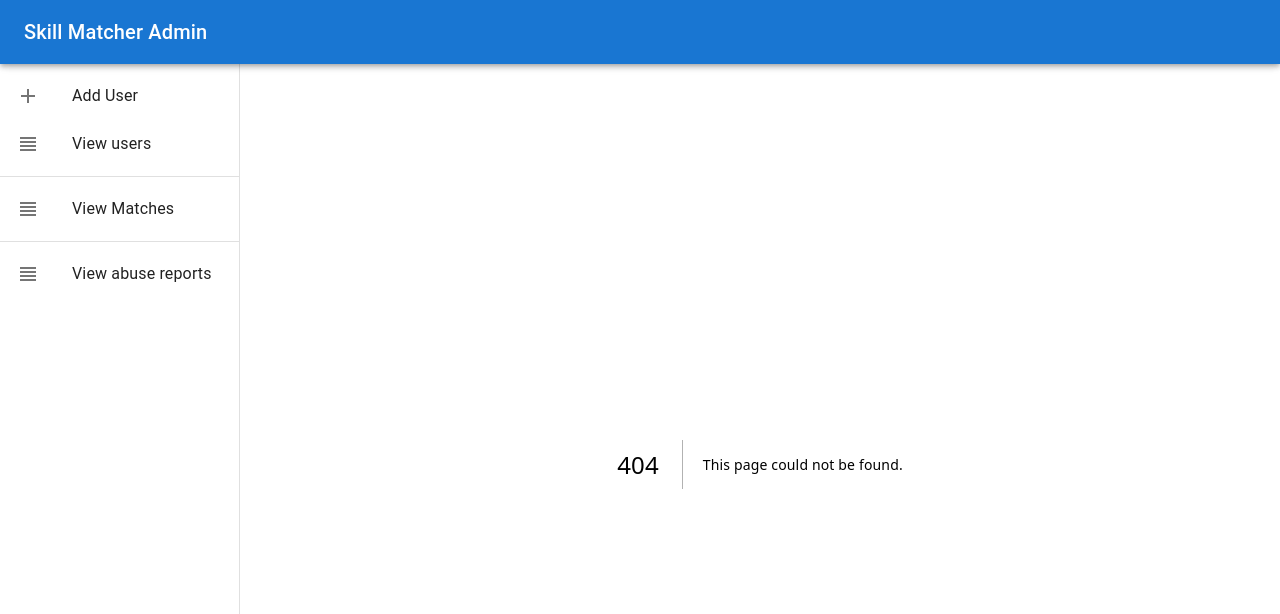
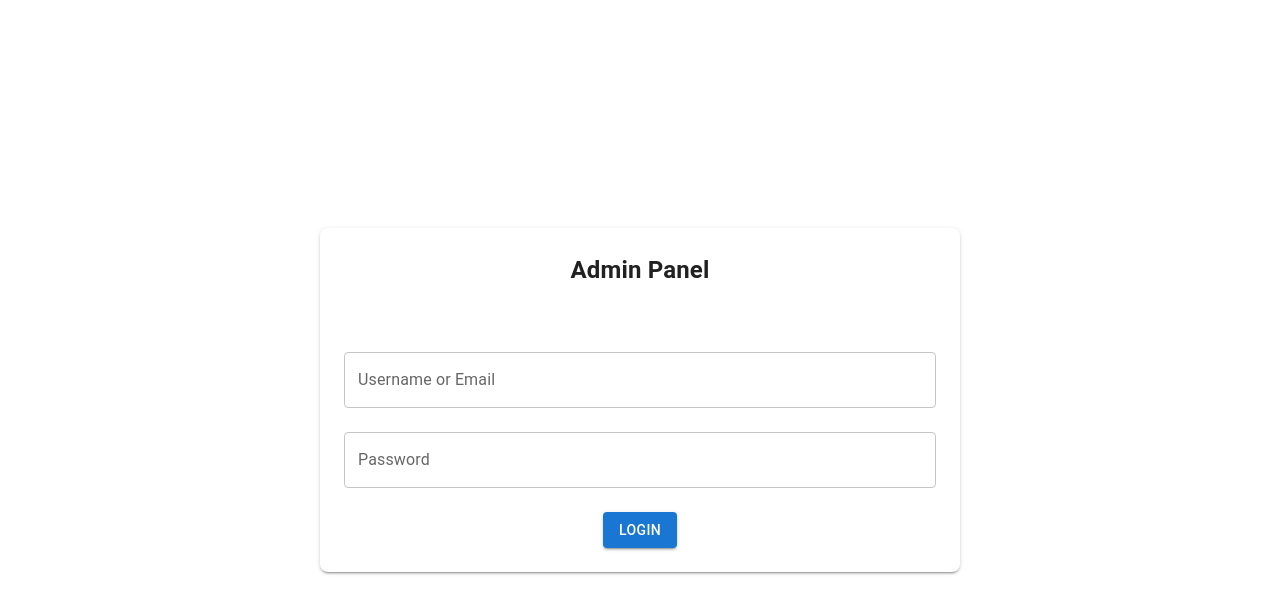
Before and after one commit to putto11262002/skill-matcher-user-ui, a Next.js app in the folder admin-client/: page /login in a window 1280 px wide. Before the commit this address had no page. Shown: the top 614 px of the page. Built offline with nearby package versions, Linux system fonts and the light colour scheme.

Commit message:
feat: add login ui

```diff
--- /dev/null
+++ b/admin-client/src/pages/login/index.jsx
@@ -0,0 +1,56 @@
+import { Box, Button, Grid, Paper, TextField, Toolbar, Typography, useTheme } from '@mui/material'
+import React from 'react'
+import { Controller, useForm } from 'react-hook-form'
+
+const LoginPage = () => {
+    const {control, handleSubmit, getValues} = useForm({defaultValues: {username: '', password: ''}})
+
+    const onSubmit = (formData) => {
+
+    }
+
+
+
+
+
+
+
+  return (
+    <Grid container justifyContent="center" alignItems="center" height="100%">
+        <Grid xs={11} sm={6} item>
+            <Box padding={(theme) => theme.spacing(3)} sx={{boxShadow: {sm: 2, xs: 0}, borderRadius: 2}} >
+
+           <Typography  variant='2' textAlign="center" component="h2" >Admin Panel</Typography>
+           <Toolbar/>
+                <Box  onSubmit={handleSubmit(onSubmit)} component="form" >
+                    <Grid gap={3} container >
+
+                        <Grid  xs={12} item>
+                            <Controller rules={{required: "Please enter your username"}}  name='username' control={control} render={({field: {onChange, value}, fieldState: {error}}) =>
+
+                       <TextField helperText={error?.message} error={error ? true : false} value={value} onChange={onChange} label="Username or Email" fullWidth/>
+                            }/>
+
+                        </Grid>
+
+                        <Grid  xs={12} item>
+                            <Controller rules={{required: "Please enter your password"}} name='password' control={control} render={({field: {onChange, value}, fieldState: {error}}) => <TextField error={error ? true : false} helperText={error?.message} value={value} onChange={onChange} label="Password" type="password" fullWidth/>}/>
+                        </Grid>
+
+                        <Grid display="flex" justifyContent="center"  xs={12} item>
+                            <Button type='submit' variant='contained'>Login</Button>
+                        </Grid>
+                    </Grid>
+                </Box>
+
+            </Box>
+        </Grid>
+    </Grid>
+  )
+}
+
+LoginPage.getLayout = (page) => {
+    return <>{page}</>
+}
+
+export default LoginPage
--- a/admin-client/src/styles/globals.css
+++ b/admin-client/src/styles/globals.css
@@ -1,6 +1,8 @@
 html,
-body {
+body,
+#__next {
   width: 100%;
   margin: 0;
   padding: 0;
+  height: 100vh;
 }
```
